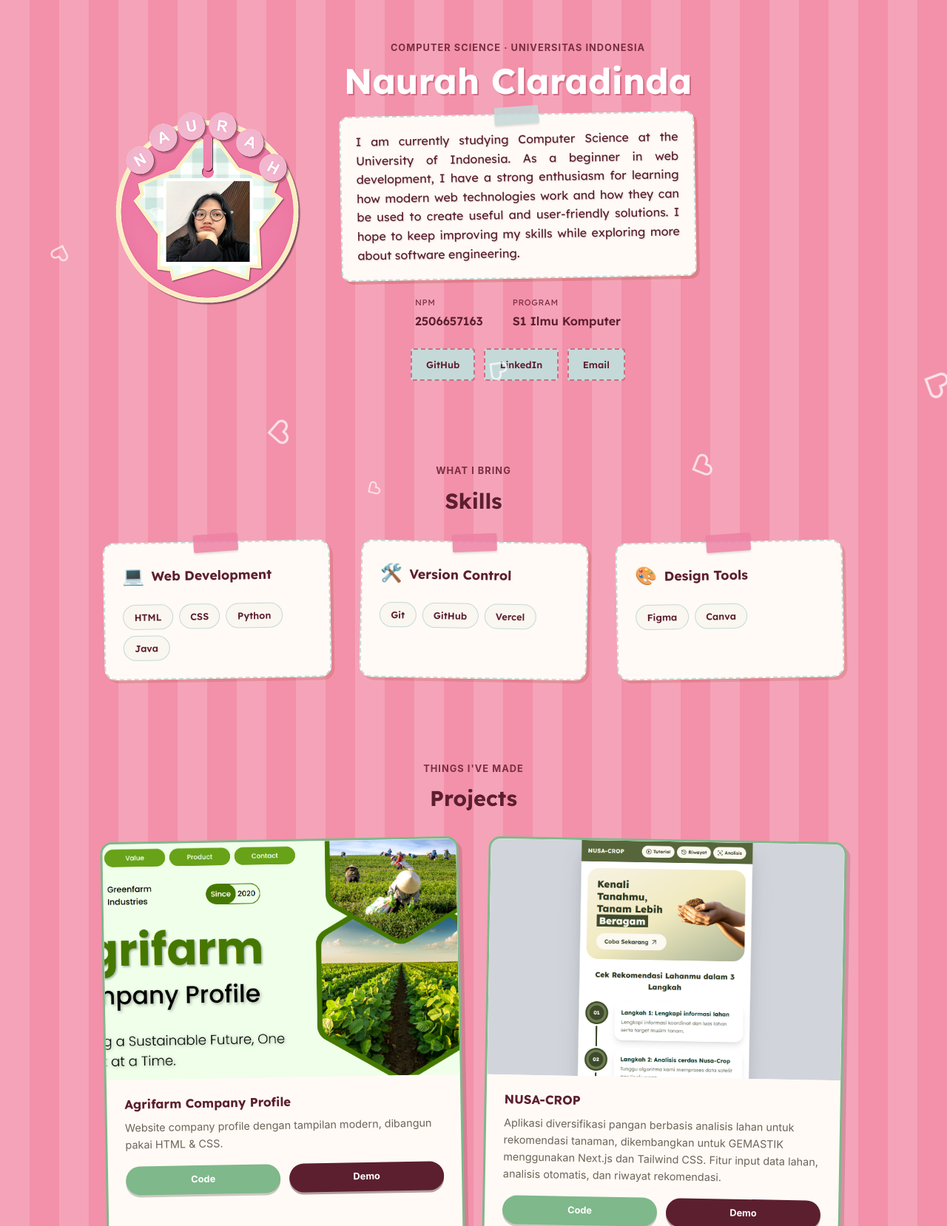
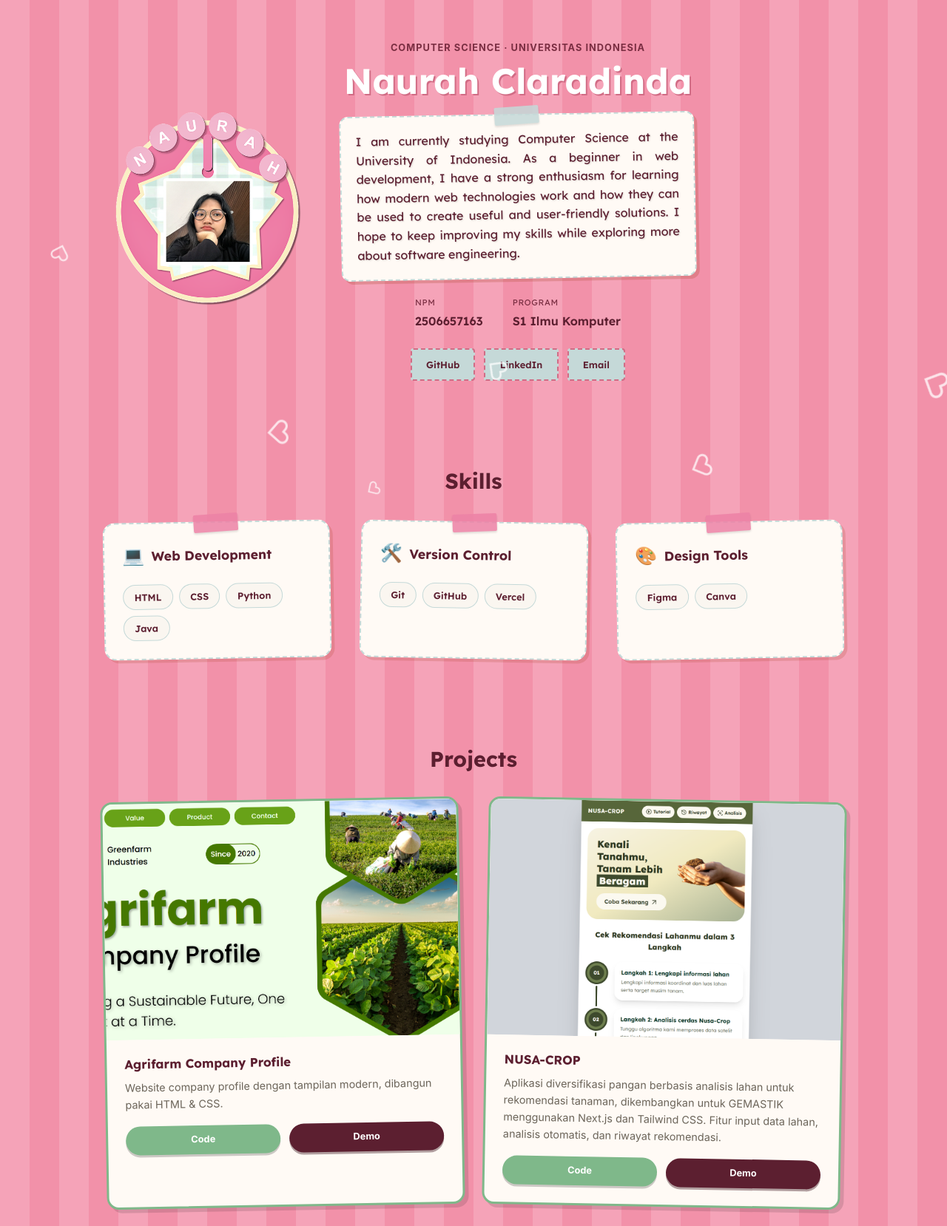
Before and after one commit to Naur4h/myportofolio, a Django app: page / in a window 1280 px wide. Shown: the part 93-1751 px from the top of the page at 74% size. Run offline with Django 5.2, Linux system fonts and the light colour scheme.

Commit message:
Finishing my porto website

```diff
--- a/static/css/style.css
+++ b/static/css/style.css
@@ -2,11 +2,13 @@ html, body {
     max-width: 100%;
     overflow-x: hidden;
 }
+
 * {
     margin: 0;
     padding: 0;
     box-sizing: border-box;
 }
+
 h1, h2, h3, .brand {
     font-family: "Lexend", -apple-system, sans-serif;
 }
@@ -33,7 +35,7 @@ body {
     overflow-x: hidden;
 
 }
-
+ /* efek LOPE LOPE -------------------------------------------------------------------------------------------*/
 .floating-decor {
     position: fixed;
     inset: 0;
@@ -88,7 +90,7 @@ h1, h2, h3, .brand {
     margin: 0 auto;
 }
 
-/* ---------------- Header / Navbar ---------------- */
+/*  Header / Navbar ---------------------------------------------------------------------------------------  */
 .site-header {
     padding: 1rem 0;
     background-color: #f5a3b8;
@@ -128,11 +130,12 @@ h1, h2, h3, .brand {
     color: #ffffff;
 }
 
-/* ---------------- Hero ---------------- */
+/*  PROFILE ------------------------------------------------------------------------------------------------------------- */
 
 .hero {
     padding: 3rem 0 4rem;
 }
+
 .hero-grid {
     display: flex;
     flex-direction: column;
@@ -185,6 +188,7 @@ h1, h2, h3, .brand {
     margin-bottom: 1.25rem;
     word-break: break-word;
 }
+
 .bio {
     position: relative;
     color: var(--maroon);
@@ -262,7 +266,7 @@ h1, h2, h3, .brand {
     color: #ffffff;
 }
 
-/* ---------------- Shared section styles ---------------- */
+/* CARD DIBAGIAN SKILL PROJECT EXPRIENCE------------------------------------------------------------------------------------ */
 
 .hero, .skills, .projects, .experience {
     padding: 3.5rem 0;
@@ -271,15 +275,7 @@ h1, h2, h3, .brand {
         90deg, #f5a3b8, #f5a3b8 40px, #f291a9 40px, #f291a9 80px
     );
 }
-.section-kicker {
-    font-size: 0.8rem;
-    letter-spacing: 0.08em;
-    text-transform: uppercase;
-    color: var(--maroon-light);
-    font-weight: 700;
-    margin-bottom: 0.4rem;
-    text-align: center;
-}
+
 .skills h2, .projects h2, .experience h2 {
     font-size: 1.8rem;
     margin-bottom: 2rem;
@@ -364,7 +360,7 @@ h1, h2, h3, .brand {
     font-size: 0.9rem;
 }
 
-/* ---------------- Project & Experience cards ---------------- */
+/* Project & Experience cards --------------------------------------------------------------------------------------------- */
 .projects-grid, .experience-grid {
     display: grid;
     grid-template-columns: 1fr;
@@ -446,7 +442,7 @@ h1, h2, h3, .brand {
     transform: translateY(-2px);
 }
 
-/* ---------------- Footer ---------------- */
+/*  FOOTER FOOTER FOOTER FOOTER  */
 .site-footer {
     padding: 1.5rem;
     color: var(--maroon);
@@ -457,7 +453,7 @@ h1, h2, h3, .brand {
     font-family: "Lexend", sans-serif;
 }
 
-/* ---------------- Responsive: tablet and up ---------------- */
+/* Responsive versi 700px */
 @media (min-width: 700px) {
     .hero-grid {
         flex-direction: row;
@@ -514,7 +510,7 @@ h1, h2, h3, .brand {
     }
 }
 
-/* ---------------- Safety net for short/landscape viewports ---------------- */
+/* RESPONSIVE untuk mode 480px */
 @media (max-height: 480px) and (orientation: landscape) {
     .hero {
         padding: 1.5rem 0 2rem;
--- a/templates/index.html
+++ b/templates/index.html
@@ -11,6 +11,7 @@
     <link rel="stylesheet" href="/static/css/style.css">
 </head>
 <body>
+<!-- efek LOPE LOPE ------------------------------------------------------------------------------------- -->
 <div class="floating-decor">
     <span class="bubble"></span>
     <span class="bubble"></span>
@@ -23,6 +24,8 @@
     <span class="bubble"></span>
     <span class="bubble"></span>
 </div>
+
+<!-- NAVBAR BUAT MENCET PROFIL SKILL PROJECT EXPERIENCE------------------------------------------------------------------------------- -->
     <header class="site-header">
         <nav class="navbar">
             <ul class="menu">
@@ -34,12 +37,16 @@
         </nav>
     </header>
 
+<!-- FOTO PRIBADI, BIO , NAMA, NPM, SOCIALS--------------------------------------------------------------------------------  -->
+
     <main>
         <section class="hero" id="profile">
             <div class="container hero-grid">
+                <!-- FOTOKU YG LINGKARAN -->
                 <div class="hero-photo">
                     <img class="foto" src="/static/img/pinkprofile.png" alt="Foto Naurah">
                 </div>
+                <!-- BIO KATA-KATA  -->
                 <div class="hero-text">
                     <p class="hero-kicker">Computer Science &middot; Universitas Indonesia</p>
                     <h1>Naurah Claradinda</h1>
@@ -54,6 +61,7 @@
                             <dd>S1 Ilmu Komputer</dd>
                         </div>
                     </dl>
+                    <!-- BAGIAN LINKEDIN, IG, EMAIL -->
                     <div class="social-links">
                         <a href="https://github.com/Naur4h" target="_blank" class="social-link">GitHub</a>
                         <a href="https://www.linkedin.com/in/naurah-claradinda-a-p-a29aba322/" target="_blank" class="social-link">LinkedIn</a>
@@ -63,9 +71,9 @@
             </div>
         </section>
 
+<!-- BUAT BAGIAN SKILLS-------------------------------------------------------------------------------------------------------------------------------------------- -->
          <section class="skills" id="skills">
             <div class="container">
-        <p class="section-kicker">What I Bring</p>
                     <h2>Skills</h2>
                 <div class="skills-grid">
 
@@ -109,9 +117,10 @@
             </div>
         </section>
 
+<!-- BAGIAN PROJECTS----------------------------------------------------------------------------------------------------------------------------------- -->
         <section class="projects" id="projects">
             <div class="container">
-                <p class="section-kicker">Things I've Made</p>
+
                 <h2>Projects</h2>
                 <div class="projects-grid">
                     <article class="project-card card-green">
@@ -172,10 +181,9 @@
                 </div>
             </div>
         </section>
-
+<!-- BAGIAN EXPERINCE---------------------------------------------------------------------------------------------------------------------------------------- -->
         <section class="experience" id="experience">
             <div class="container">
-                <p class="section-kicker">Where I've Been</p>
                 <h2>Experience</h2>
                 <div class="experience-grid">
                     <article class="project-card card-pink">
@@ -212,6 +220,7 @@
         </section>
     </main>
 
+<!-- FOOTER--------------------------------------------------------------------------------------------------------------------------------- -->
     <footer class="site-footer">
         <div class="container">
             <p>&copy; 2026 Naurah. Fakultas Ilmu Komputer, Universitas Indonesia.</p>
```
Lines whose indentation alone changed are shown as unchanged.
